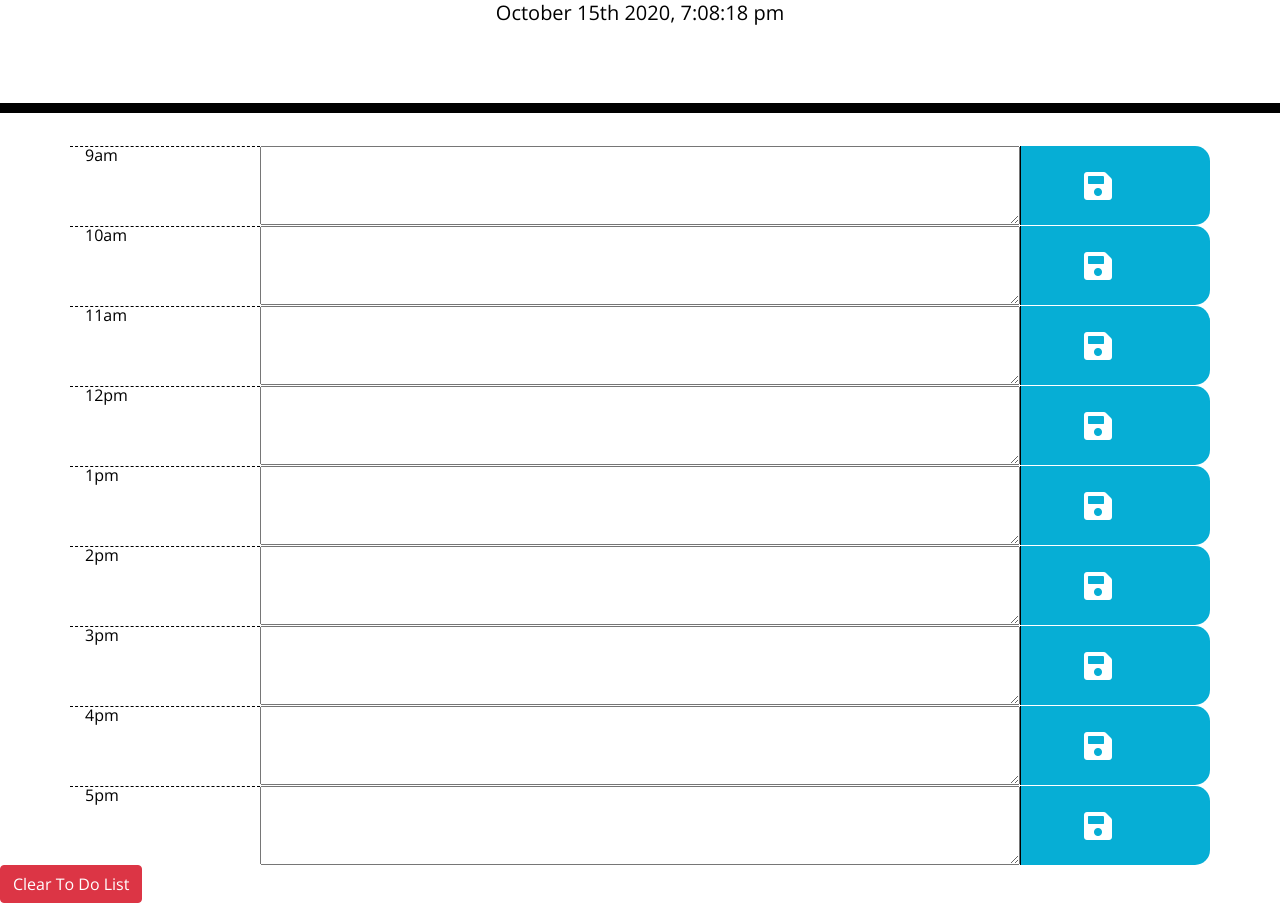
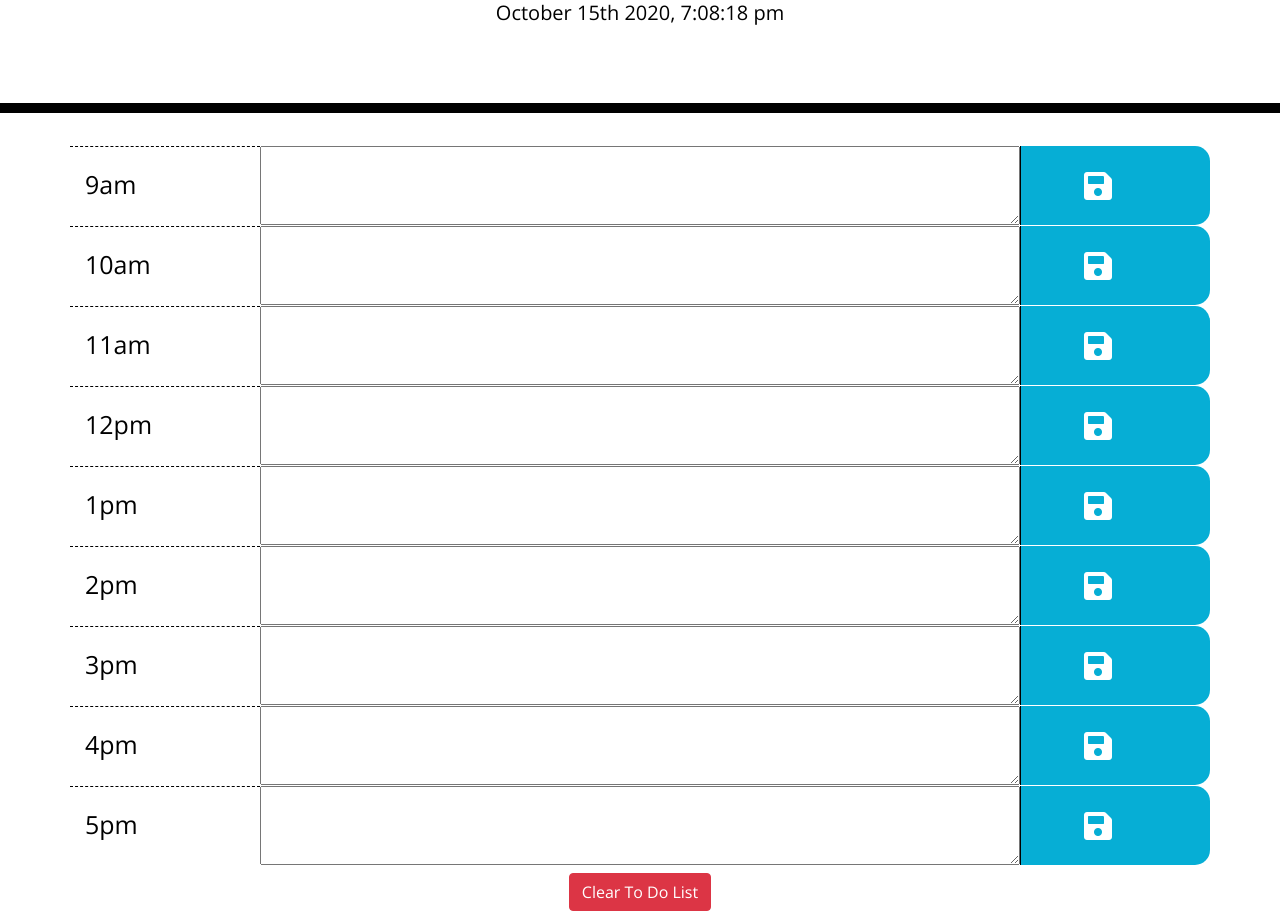
Before and after one commit to jduncan9720/workdayscheduler-BC2, a plain HTML site: page index.html in a window 1280 px wide. Shown: the part 191-1110 px from the top of the page. Drawn offline with nearby package versions, Linux system fonts and the light colour scheme.

Commit message:
some styling

```diff
--- a/assets/css/style.css
+++ b/assets/css/style.css
@@ -40,6 +40,8 @@ body {
   background-color: #ffffff;
   color: #000000;
   border-top: 1px dashed #000000;
+  font-size: 25px;
+  padding-top: 25px;
 }
 
 .past {
@@ -66,7 +68,7 @@ body {
 }
 
 .saveBtn i:hover {
-  font-size: 20px;
+  font-size: 2.5rem;
   transition: all .3s ease-in-out;
 }
 
--- a/index.html
+++ b/index.html
@@ -26,7 +26,9 @@
     <!-- Currently dynamically created -->
 
   </div>
-  <button type="button" class="btn btn-danger" id="clearTodos">Clear To Do List</button>
+  <div class="text-center mt-2 mb-2">
+    <button type="button" class="btn btn-danger" id="clearTodos">Clear To Do List</button>
+  </div>
   <script src="https://code.jquery.com/jquery-3.4.1.min.js"></script>
   <script src="https://cdnjs.cloudflare.com/ajax/libs/moment.js/2.24.0/moment.min.js"></script>
   <script src="assets/javascript/index.js"></script>
```
